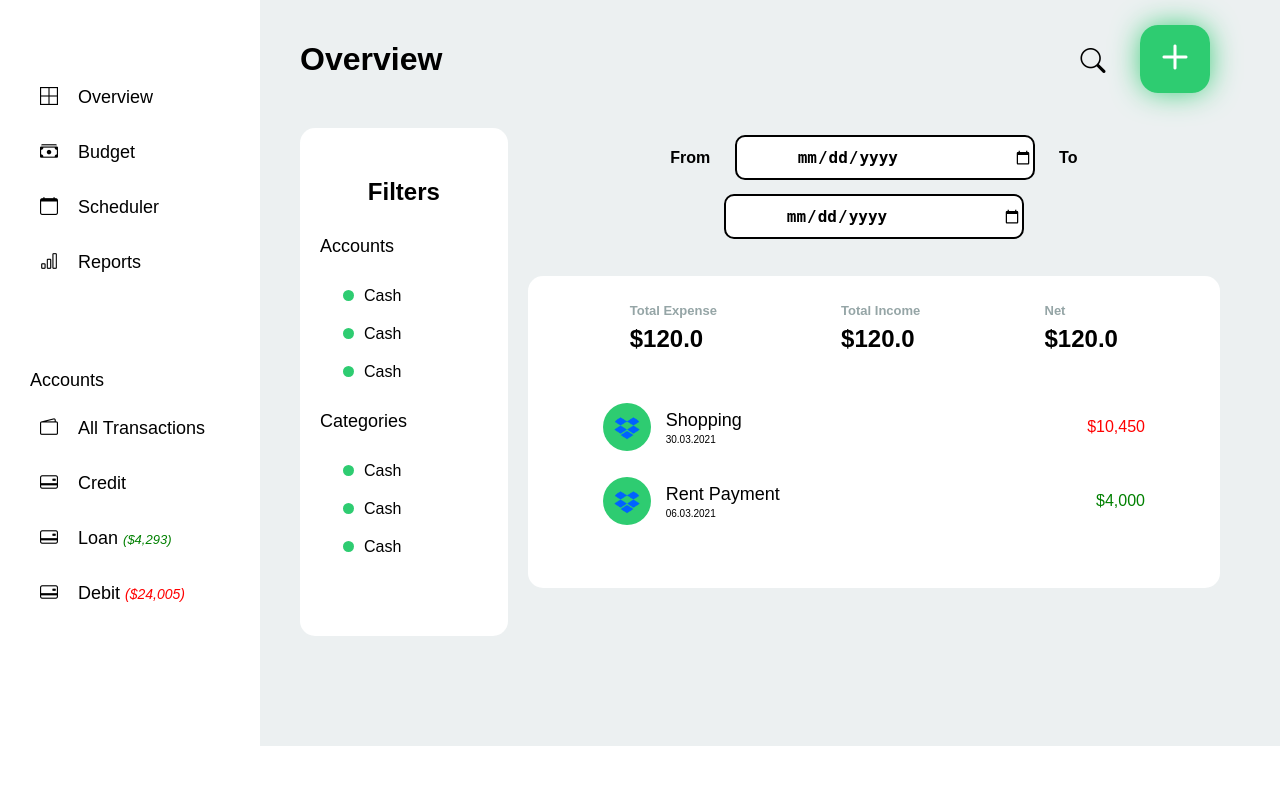
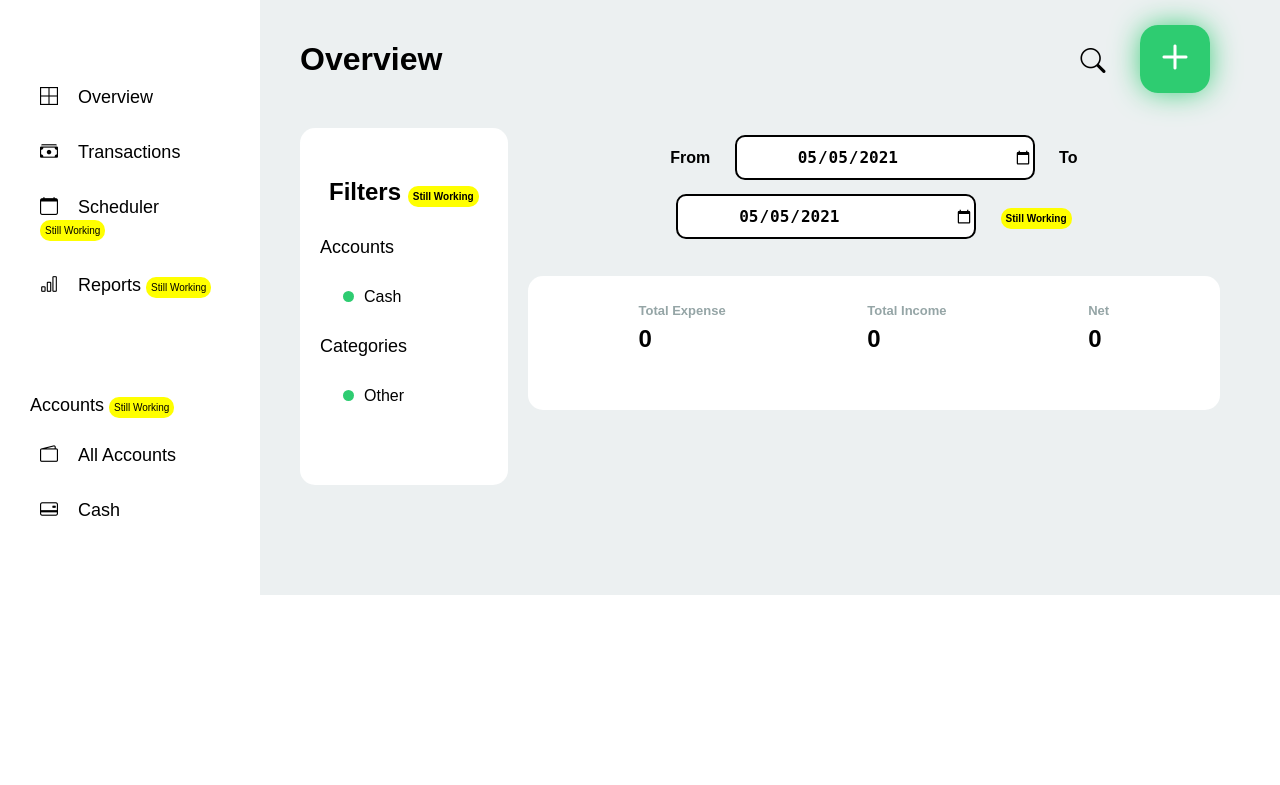
Before and after one commit to CarlosSantos0/finance-app-flask, a Flask app: page /records in a window 1280 px wide. Shown: the top 785 px of the page. Run offline with Flask 2, Linux system fonts and the light colour scheme; the visitor is signed in with stand-in values (Sample User, id 1); data that the repository does not hold is empty; some libraries are stand-ins or nearby versions.

Commit message:
Release Version 1.0.0

```diff
--- a/App.py
+++ b/App.py
@@ -23,8 +23,12 @@ def index():
 
 @app.route('/dashboard')
 def dashboard():
+    Auth = UserAuth(mysql)
+    if not Auth.UserIsLogged(): return redirect(url_for('login'))
     Helper =  DataHelper(mysql)
-    return render_template('dashboard.html', category_record = Helper.Get_Category_Record(), category_account = Helper.Get_Category_Account())
+
+    return render_template('dashboard.html', category_record = Helper.Get_Category_Record(), category_account = Helper.Get_Category_Account(), accounts = Helper.Get_Accounts(),
+    records = Helper.Get_Records()[0:5], simplereport = Helper.Generate_SimpleReport())
 
 
 
@@ -69,17 +73,21 @@ def login():
 
 @app.route('/records')
 def records():
-    return render_template('records.html')
+    Auth = UserAuth(mysql)
+    if not Auth.UserIsLogged(): return redirect(url_for('login'))
+    Helper = DataHelper(mysql)
+
+    return render_template('records.html',records = Helper.Get_Records(), summary = Helper.Generate_SimpleReport(), category_record = Helper.Get_Category_Record(), category_account = Helper.Get_Category_Account(), accounts = Helper.Get_Accounts())
 
 
 
 @app.route('/add_account', methods=['POST'])
 def add_account():
     if request.method == 'POST':
-        x = request.form
-        print(x)
-        print('Ingresndo .....')
-
+        category = request.form['category']
+        amount = request.form['amount']
+        Auth = UserAuth(mysql)
+        Auth.SaveAccount(category, amount)
     return 'klk'
 
 
@@ -95,11 +103,15 @@ def add_record():
         details = request.form['details']
 
 
-        Auth = UserAuth(MySQL)
+        Auth = UserAuth(mysql)
         Auth.SaveRecord(category, amount, account, date, details)
 
     return 'klk'
 
+@app.route('/logout')
+def logout():
+    del session['user']
+    return redirect(url_for('login'))
 
 if __name__ == '__main__':
     app.run(port=3000, debug=True)
--- a/static/css/styles.css
+++ b/static/css/styles.css
@@ -184,11 +184,15 @@ main {
 }
 
 .item-img {
-  background-color: var(--second-color);
+  background-color: #2ecc71;
   border-radius: 50%;
   padding: 11px;
   width: 48px;
   font-size: 48px;
+}
+
+.bg-red {
+  background-color: #f39f9f;
 }
 
 .transaction_item {
@@ -558,6 +562,18 @@ input[type="text"] {
   display: none;
 }
 
+.alert-field {
+  display: none;
+}
+
+.Working-Warning {
+  background-color: yellow;
+  padding: 5px;
+  border-radius: 10px;
+  font-size: 10px;
+  display: inline-block;
+}
+
 @media only screen and (max-width: 380px) {
   main {
     padding: 10px 0px;
--- a/static/js/app.js
+++ b/static/js/app.js
@@ -28,6 +28,7 @@ document.body.addEventListener("click", function (e) {
     document.querySelector(".modal-1").style.display = "none";
     document.querySelector(".modal-2").style.display = "none";
     document.querySelector(".modal-3").style.display = "none";
+    location.reload();
   }
 
   // Manage the category buttons
@@ -57,13 +58,13 @@ var chart = new Chart(ctx, {
 
   // The data for our dataset
   data: {
-    labels: ["January", "February", "March", "April", "May", "June", "July"],
+    labels: ["Working"],
     datasets: [
       {
-        label: "Balance on Last Months",
-        backgroundColor: "rgb(255, 99, 132)",
-        borderColor: "rgb(255, 99, 132)",
-        data: [0, 10, 5, 2, 20, 30, 45],
+        label: "Balance on Last Months - Still Working",
+        backgroundColor: "#2ecc71",
+        borderColor: "#2ecc71",
+        data: [0, 100],
       },
     ],
   },
--- a/templates/layout.html
+++ b/templates/layout.html
@@ -27,21 +27,20 @@
         <header>
             <nav>
                 <ul>
-                    <li><a href=""><i class="bi bi-border-all"></i>Overview</a></li>
-                    <li><a href=""><i class="bi bi-cash-stack"></i>Budget</a></li>
-                    <li><a href=""><i class="bi bi-calendar"></i>Scheduler</a></li>
-                    <li><a href=""><i class="bi bi-bar-chart"></i>Reports</a></li>
+                    <li><a href="/dashboard"><i class="bi bi-border-all"></i>Overview</a></li>
+                    <li><a href="/records"><i class="bi bi-cash-stack"></i>Transactions</a></li>
+                    <li><a href=""><i class="bi bi-calendar"></i>Scheduler<span class="Working-Warning">Still
+                                Working</span></a></li>
+                    <li><a href=""><i class="bi bi-bar-chart"></i>Reports <span class="Working-Warning"> Still
+                                Working</span></a></li>
                 </ul>
 
 
                 <ul>
-                    <span class="account-title">Accounts</span>
-                    <li><a href=""><i class="bi bi-wallet2"></i>All Transactions</a></li>
-                    <li><a href=""><i class="bi bi-credit-card-2-back"></i>Credit</a></li>
-                    <li><a href=""><i class="bi bi-credit-card-2-back"></i>Loan <span
-                                class="account-detail-green">($4,293)</span></a></li>
-                    <li><a href=""><i class="bi bi-credit-card-2-back"></i>Debit <span
-                                class="account-detail-red">($24,005)</span></a></li>
+                    <span class="account-title">Accounts <span class="Working-Warning"> Still
+                            Working</span></span>
+                    <li><a href=""><i class="bi bi-wallet2"></i>All Accounts </a></li>
+                    <li><a href=""><i class="bi bi-credit-card-2-back"></i>Cash</a></li>
                 </ul>
             </nav>
         </header>
@@ -65,7 +64,7 @@
             <form action="/add_record" method="POST" id="form-income">
                 <section>
                     <h2>Category</h2>
-                    <input type="radio" name="category" class="category-checkbox" value="" style="display:none;">
+                    <input type="radio" name="category" class="category-checkbox" value="0" style="display:none;">
                     {%for category in category_record%}
                     {%with value = category%}
                     {%if value[2] == 0 %}
@@ -86,9 +85,13 @@
                             </div>
                             <div class="input flex-column">
                                 <h3>Account</h3>
-                                <select name="account" class="account" id="">
+                                <select name="account" class="account" id="" required>
                                     <option value="0">Select Account</option>
-                                    <option value="1">Account 2</option>
+                                    {%for category in accounts%}
+                                    {%with value = category%}
+                                    <option value="{{value[0]}}">{{value[1]}}</option>
+                                    {%endwith%}
+                                    {%endfor%}
                                 </select>
                                 <i class="bi bi-wallet2 input-icon"></i>
                             </div>
@@ -105,12 +108,11 @@
                     </div>
 
                     <div class="flex-column save-changes">
+                        <span class="red alert-field">Please complete all fields</span>
                         <div>
                             <button class="close-modal button-medium button-medium-red close-modal-2">Cancel</button>
                             <button type="submit" class="button-primary-big">Save Income</button>
-
                         </div>
-                        <span class="text-detail">Save and add another</span>
                     </div>
 
                 </section>
@@ -130,7 +132,7 @@
             <form action="/add_record" method="POST" id="form-expense">
                 <section>
                     <h2>Category</h2>
-                    <input type="radio" name="category" class="category-checkbox" value="" style="display:none;">
+                    <input type="radio" name="category" class="category-checkbox" value="0" style="display:none;">
 
                     {%for category in category_record%}
                     {%with value = category%}
@@ -152,32 +154,37 @@
                             </div>
                             <div class="input flex-column">
                                 <h3>Account</h3>
-                                <select name="account" id="">
+                                <select name="account" class="account" id="" required>
                                     <option value="0">Select Account</option>
-                                    <option value="">Account 2</option>
+                                    {%for category in accounts%}
+                                    {%with value = category%}
+                                    <option value="{{value[0]}}">{{value[1]}}</option>
+                                    {%endwith%}
+                                    {%endfor%}
                                 </select>
                                 <i class="bi bi-wallet2 input-icon"></i>
                             </div>
                             <div class="input flex-column">
                                 <h3>Date</h3>
-                                <input type="date" name="" id="">
+                                <input type="date" name="date" id="">
                                 <i class="bi bi-calendar input-icon"></i>
                             </div>
                         </div>
                         <div class="input flex-column detail-input">
                             <h3>Details</h3>
-                            <input type="text" name="" id="" placeholder="Details">
+                            <input type="text" name="details" id="" placeholder="Details">
                         </div>
                     </div>
 
                     <div class="flex-column save-changes">
+                        <span class="red alert-field">Please complete all fields</span>
+
                         <div>
                             <button class="close-modal button-medium button-medium-red close-modal-2">Cancel</button>
                             <button type="submit" class="button-primary-big-red button-primary-big">Save
                                 Expense</button>
 
                         </div>
-                        <span class="text-detail">Save and add another</span>
                     </div>
 
                 </section>
@@ -196,7 +203,7 @@
             <form action="/add_account" method="POST" id="form-account">
                 <section>
                     <h2>Category</h2>
-                    <input type="radio" name="category" class="category-checkbox" value="" style="display: none;">
+                    <input type="radio" name="category" class="category-checkbox" value="0" style="display: none;">
 
                     {%for category in category_account%}
                     {%with value = category%}
@@ -213,13 +220,13 @@
                         <i class="bi bi-cash input-icon"></i>
                     </div>
                     <div class="flex-column save-changes">
+                        <span class="red alert-field">Please complete all fields</span>
+
                         <div>
                             <button class="close-modal button-medium button-medium-red close-modal-2">Cancel</button>
                             <button type="submit" class="button-primary-big">Save Account</button>
+                        </div>
 
-
-                        </div>
-                        <span class="text-detail">Save and add another</span>
                     </div>
 
                 </section>
@@ -228,46 +235,11 @@
     </div>
 
     <script src="https://cdn.jsdelivr.net/npm/chart.js@2.8.0"></script>
-
     <script src="{{ url_for('static', filename='js/app.js') }}"></script>
+    <script src="{{ url_for('static', filename='js/form-managment.js') }}"></script>
 
 
 
 </body>
 
 </html>
-
-
-<script>
-    // Send Form Managegment
-    document.querySelector('#form-income').addEventListener('submit', e => FormSend(e));
-    document.querySelector('#form-expense').addEventListener('submit', e => FormSend(e));
-    document.querySelector('#form-account').addEventListener('submit', e => FormSend(e));
-
-    function FormSend(e) {
-        e.preventDefault();
-
-        document.querySelector('#amount-expense').value *= -1;
-
-        const action = e.target.getAttribute('action');
-        const data = new FormData(e.target)
-        console.log('Sin mente a nah me ejecute');
-        const inputs = document.querySelectorAll('input');
-
-        console.log(data);
-
-        inputs.forEach(input => {
-            input.value = '';
-        });
-
-        fetch(action, {
-            method: 'POST',
-            body: data
-        }).then(res => res.json)
-            .catch(error => console.log(error))
-            .then(response => console.log(response));
-    }
-
-
-
-</script>
--- a/templates/records.html
+++ b/templates/records.html
@@ -9,6 +9,8 @@
                 <li class="open-modal-1"> <a class="open-modal-1">Add Income</a></li>
                 <li class="open-modal-2"> <a class="open-modal-2">Add Expense</a></li>
                 <li class="open-modal-3"> <a class="open-modal-3">Add Account</a></li>
+                <li><a href="/logout">Close Session</a></li>
+
             </ul>
         </i>
 
@@ -20,20 +22,17 @@
 <div class="flex records-section">
     <div class="labels-section ">
         <div>
-            <h2>Filters</h2>
+            <h2>Filters <span class="Working-Warning"> Still Working</span></h2>
             <h3>Accounts</h3>
             <ul class="labels-list">
-                <li> <span class="label-circle"></span>Cash</li>
-                <li> <span class="label-circle"></span>Cash</li>
                 <li> <span class="label-circle"></span>Cash</li>
             </ul>
         </div>
         <div>
             <h3>Categories</h3>
             <ul class="labels-list">
-                <li> <span class="label-circle"></span>Cash</li>
-                <li> <span class="label-circle"></span>Cash</li>
-                <li> <span class="label-circle"></span>Cash</li>
+                <li> <span class="label-circle"></span>Other</li>
+
             </ul>
         </div>
     </div>
@@ -43,43 +42,53 @@
             <input type="date" name="" id="">
             <span>To</span>
             <input type="date" name="" id="">
+            <span class="Working-Warning"> Still Working</span>
         </div>
         <div class="records">
             <div class="records-summary">
                 <div class="flex-column">
                     <span class="text-detail">Total Expense</span>
-                    <h2 class="bold">$120.0</h2>
+                    <h2 class="bold">{{summary[1]}}</h2>
                 </div>
                 <div class="flex-column">
                     <span class="text-detail">Total Income</span>
-                    <h2 class="bold">$120.0</h2>
+                    <h2 class="bold">{{summary[2]}}</h2>
                 </div>
                 <div class="flex-column">
                     <span class="text-detail">Net</span>
-                    <h2 class="bold">$120.0</h2>
+                    <h2 class="bold">{{summary[0]}}</h2>
                 </div>
             </div>
             <ul class="records-list">
-                <li class="item">
+                {%for category in records%}
+                {%with value = category%}
+                {%if value[2] == 0 %}
+                <div class="item">
                     <div class="transaction_item">
                         <img src="{{ url_for('static', filename='img/icon-transaction.png') }}" alt="" class="item-img">
                         <div class="flex-column ml-1">
-                            <h3>Shopping</h3>
-                            <span class="date">30.03.2021</span>
+                            <h3>{{value[1]}}</h3>
+                            <span class="date">{{value[4]}}</span>
                         </div>
                     </div>
-                    <span class="money  red">10,450</span>
-                </li>
-                <li class="item">
+                    <span class="money">{{value[3]}}</span>
+                </div>
+                {%endif%}
+                {%if value[2] == 1 %}
+                <div class="item">
                     <div class="transaction_item">
-                        <img src="{{ url_for('static', filename='img/icon-transaction.png') }}" alt="" class="item-img">
+                        <img src="{{ url_for('static', filename='img/icon-transaction2.png') }}" alt=""
+                            class="bg-red item-img">
                         <div class="flex-column ml-1">
-                            <h3>Rent Payment</h3>
-                            <span class="date">06.03.2021</span>
+                            <h3>{{value[1]}}</h3>
+                            <span class="date">{{value[4]}}</span>
                         </div>
                     </div>
-                    <span class="money">4,000</span>
-                </li>
+                    <span class="money red">{{value[3]}}</span>
+                </div>
+                {%endif%}
+                {%endwith%}
+                {%endfor%}
             </ul>
         </div>
     </div>
```
Also changed, not shown: DataHelper.py (+27 -0 lines), UserAuth.py (+7 -2 lines), static/js/form-managment.js (added, +61 -0 lines), templates/dashboard.html (+22 -165 lines), static/img/icon-transaction.png, static/img/icon-transaction2.png (added).
